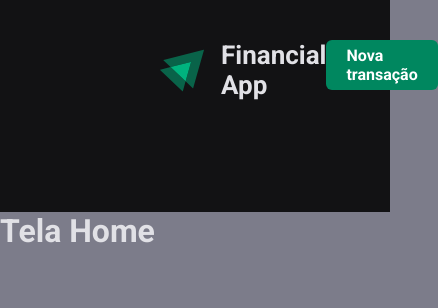
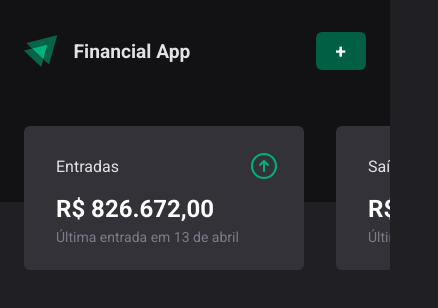
Before and after one commit to jeffmnb/financial-history-app, a React (Vite) app: page / in a window 390 px wide. Shown: the top 308 px of the page, 438 px wide, since content can reach past the window. Built offline with nearby package versions, Linux system fonts and the light colour scheme.

Commit message:
wip: responsive components

```diff
--- a/src/components/Button/Button.styles.ts
+++ b/src/components/Button/Button.styles.ts
@@ -1,11 +1,12 @@
 import { styled } from "styled-components"
 import { ButtonTypes } from "./Button.types"
 import { MagnifyingGlass } from "@phosphor-icons/react"
+import { caseDevice } from "../../styles/GlobalStyle"
 
 export const S = {
   Container: styled.div<Omit<ButtonTypes, "text">>`
     height: 3.125rem;
-    width: ${({ fullWidth }) => fullWidth && "100%"};
+    width: ${({ fullWidth }) => (fullWidth ? "100%" : "fit-content")};
     display: flex;
     gap: 0.75rem;
     justify-content: center;
@@ -15,22 +16,30 @@ export const S = {
     color: ${({ theme, variant }) =>
       variant === "primary" ? theme.colors.white : theme.colors["green-300"]};
     background-color: ${({ theme, variant }) =>
-      variant === "primary" ? theme.colors["green-500"] : "transparent"};
+      variant === "primary" ? theme.colors["green-700"] : "transparent"};
     border: ${({ theme, variant }) =>
       variant === "secondary" &&
       `0.0625rem solid ${theme.colors["green-300"]}`};
 
     &:hover {
       cursor: pointer;
-      background-color: ${({ theme }) => theme.colors["green-300"]};
+      background-color: ${({ theme }) => theme.colors["green-500"]};
       color: ${({ theme, variant }) =>
         variant === "secondary" && theme.colors.white};
     }
     transition: background-color 0.2s;
+
+    ${caseDevice("mobile")} {
+      height: 2.375rem;
+    }
   `,
   Title: styled.p`
-    font-size: 1rem;
+    font-size: 0.95rem;
     font-weight: 700;
+
+    ${caseDevice("mobile")} {
+      font-size: 1.2rem;
+    }
   `,
   SearchIcon: styled(MagnifyingGlass).attrs({ size: 20, weight: "bold" })``,
 }
--- a/src/components/Header/Header.styles.ts
+++ b/src/components/Header/Header.styles.ts
@@ -1,14 +1,22 @@
 import { styled } from "styled-components"
+import { caseDevice } from "../../styles/GlobalStyle"
 
 export const S = {
   Container: styled.header`
     background-color: ${({ theme }) => theme.colors["gray-900"]};
     width: 100%;
-    height: 13.25rem;
+    height: 12.6rem;
     padding: 2.5rem 10rem 0 10rem;
+
+    ${caseDevice("mobile")} {
+      padding: 2rem 1.5rem;
+    }
+  `,
+  Content: styled.div`
     display: flex;
     flex-direction: row;
     justify-content: space-between;
+    align-items: center;
   `,
   LogoArea: styled.div`
     height: fit-content;
@@ -18,9 +26,18 @@ export const S = {
     justify-content: center;
     align-items: center;
   `,
-  Logo: styled.img.attrs({ width: "45px", height: "45px" })``,
+  Logo: styled.img.attrs({ width: "45px", height: "45px" })`
+    ${caseDevice("mobile")} {
+      width: 2.1rem;
+      height: 2.1rem;
+    }
+  `,
   Title: styled.p`
     font-size: 1.625rem;
     font-weight: 700;
+
+    ${caseDevice("mobile")} {
+      font-size: 1.2rem;
+    }
   `,
 }
--- a/src/components/Header/Header.tsx
+++ b/src/components/Header/Header.tsx
@@ -2,16 +2,24 @@ import React from "react"
 import { S } from "./Header.styles"
 import LogoApp from "../../assets/AppIcon.svg"
 import { Button } from "../Button"
+import { useDevice } from "../../hooks/useDevice"
 
 export const Header: React.FC = () => {
+  const { isMobile } = useDevice()
+  const getTitleButton = () => {
+    if (isMobile) return "+"
+    return "Nova transação"
+  }
+
   return (
     <S.Container>
-      <S.LogoArea>
-        <S.Logo src={LogoApp} />
-        <S.Title>Financial App</S.Title>
-      </S.LogoArea>
-
-      <Button text="Nova transação" variant="primary" />
+      <S.Content>
+        <S.LogoArea>
+          <S.Logo src={LogoApp} />
+          <S.Title>Financial App</S.Title>
+        </S.LogoArea>
+        <Button text={getTitleButton()} variant="primary" />
+      </S.Content>
     </S.Container>
   )
 }
--- /dev/null
+++ b/src/components/SummaryCard/SummaryCard.styles.tsx
@@ -0,0 +1,72 @@
+import { styled } from "styled-components"
+import { SummaryCardProps, SummaryCardVariant } from "./SummaryCard.types"
+import {
+  ArrowCircleUp,
+  ArrowCircleDown,
+  CurrencyDollar,
+  IconProps,
+} from "@phosphor-icons/react"
+import { defaultTheme } from "../../styles/themes/default"
+import { caseDevice } from "../../styles/GlobalStyle"
+
+const BaseIcon = ({
+  type,
+  size,
+}: Pick<IconProps, "size"> & SummaryCardProps) => {
+  if (type === SummaryCardVariant.INPUT)
+    return (
+      <ArrowCircleUp color={defaultTheme.colors["green-300"]} size={size} />
+    )
+  if (type === SummaryCardVariant.OUTPUT)
+    return (
+      <ArrowCircleDown color={defaultTheme.colors["red-300"]} size={size} />
+    )
+  return <CurrencyDollar color={defaultTheme.colors.white} size={size} />
+}
+
+export const S = {
+  Container: styled.div<SummaryCardProps>`
+    min-width: 22rem;
+    height: 9rem;
+    display: flex;
+    flex-direction: column;
+    justify-content: space-between;
+    padding: 1.5rem 1.5rem 1.7rem 2rem;
+    border-radius: 0.375rem;
+    background-color: ${({ theme, type }) =>
+      type === "current"
+        ? theme.colors["green-700"]
+        : theme.colors["gray-600"]};
+
+    ${caseDevice("mobile")} {
+      min-width: 17.5rem;
+    }
+
+    ${caseDevice("tablet")} {
+      min-width: 23.5rem;
+    }
+  `,
+  StatusArea: styled.div`
+    display: flex;
+    flex-direction: row;
+    justify-content: space-between;
+    align-items: center;
+  `,
+  Status: styled.p``,
+  StatusIcon: styled(BaseIcon).attrs({ size: 32 })``,
+  Value: styled.p`
+    font-size: 1.6rem;
+    color: ${({ theme }) => theme.colors.white};
+    font-weight: 700;
+    margin-top: 0.8rem;
+
+    ${caseDevice("mobile")} {
+      font-size: 1.5rem;
+    }
+  `,
+  LastTimeAction: styled.p`
+    font-size: 0.875rem;
+    color: ${({ theme }) => theme.colors["gray-500"]};
+    margin-top: 0.4rem;
+  `,
+}
--- /dev/null
+++ b/src/components/SummaryCard/SummaryCard.tsx
@@ -0,0 +1,25 @@
+import { S } from "./SummaryCard.styles"
+import { SummaryCardProps, SummaryCardVariant } from "./SummaryCard.types"
+
+export const SummaryCard = ({ type, value }: SummaryCardProps) => {
+  const getStatusTitle = () => {
+    switch (type) {
+      case SummaryCardVariant.INPUT:
+        return "Entradas"
+      case SummaryCardVariant.OUTPUT:
+        return "Saídas"
+      default:
+        return "Em conta"
+    }
+  }
+  return (
+    <S.Container type={type}>
+      <S.StatusArea>
+        <S.Status>{getStatusTitle()}</S.Status>
+        <S.StatusIcon type={type} />
+      </S.StatusArea>
+      <S.Value>R$ {value}</S.Value>
+      <S.LastTimeAction>Última entrada em 13 de abril</S.LastTimeAction>
+    </S.Container>
+  )
+}
--- /dev/null
+++ b/src/components/SummaryCard/SummaryCard.types.ts
@@ -0,0 +1,10 @@
+export type SummaryCardProps = {
+  type: SummaryCardVariant
+  value?: string
+}
+
+export enum SummaryCardVariant {
+  INPUT = "inputs",
+  OUTPUT = "outputs",
+  CURRENT = "current",
+}
--- /dev/null
+++ b/src/components/SummaryCard/index.ts
@@ -0,0 +1 @@
+export * from "./SummaryCard"
--- /dev/null
+++ b/src/hooks/useDevice.ts
@@ -0,0 +1,16 @@
+import { useLayoutEffect, useState } from "react"
+
+export const useDevice = () => {
+  const [width, setWidth] = useState(window.innerWidth)
+  const isMobile = width < 768
+  const isTablet = width < 1024
+  const isDesktop = !isMobile && !isTablet
+
+  useLayoutEffect(() => {
+    const updateWidth = () => setWidth(window.innerWidth)
+    window.addEventListener("resize", updateWidth)
+    return () => window.removeEventListener("resize", updateWidth)
+  }, [])
+
+  return { isDesktop, isMobile, isTablet, width }
+}
--- a/src/pages/Home/Home.page.tsx
+++ b/src/pages/Home/Home.page.tsx
@@ -1,12 +1,34 @@
 import React from "react"
 import { S } from "./Home.styles"
 import { Header } from "../../components/Header"
+import { SummaryCardVariant } from "../../components/SummaryCard/SummaryCard.types"
+import { SummaryCard } from "../../components/SummaryCard/SummaryCard"
 
 export const HomePage: React.FC = () => {
+  const inputsValue = "826.672,00"
+  const outputsValue = "5.235,00"
+  const currentValue = "821.437,00"
+
   return (
     <S.Container>
       <Header />
-      <h1>Tela Home</h1>
+      <S.SummaryCardsList>
+        <SummaryCard
+          key={SummaryCardVariant.INPUT}
+          type={SummaryCardVariant.INPUT}
+          value={inputsValue}
+        />
+        <SummaryCard
+          key={SummaryCardVariant.OUTPUT}
+          type={SummaryCardVariant.OUTPUT}
+          value={outputsValue}
+        />
+        <SummaryCard
+          key={SummaryCardVariant.CURRENT}
+          type={SummaryCardVariant.CURRENT}
+          value={currentValue}
+        />
+      </S.SummaryCardsList>
     </S.Container>
   )
 }
--- a/src/pages/Home/Home.styles.ts
+++ b/src/pages/Home/Home.styles.ts
@@ -1,5 +1,31 @@
 import { styled } from "styled-components"
+import { caseDevice } from "../../styles/GlobalStyle"
 
 export const S = {
-  Container: styled.div``,
+  Container: styled.div`
+    display: flex;
+    position: relative;
+    justify-content: center;
+  `,
+  SummaryCardsList: styled.div`
+    width: 100%;
+    overflow: scroll;
+    display: flex;
+    gap: 2rem;
+    flex-direction: row;
+    margin-top: 2.5rem;
+    top: 5.375rem;
+    position: absolute;
+    padding-left: 10rem;
+    padding-right: 10rem;
+
+    ${caseDevice("mobile")} {
+      padding-left: 1.5rem;
+      padding-right: 1.5rem;
+    }
+
+    ${caseDevice("tablet")} {
+      padding-right: 10rem;
+    }
+  `,
 }
--- a/src/styles/GlobalStyle.ts
+++ b/src/styles/GlobalStyle.ts
@@ -1,4 +1,12 @@
 import { createGlobalStyle } from "styled-components"
+
+const devices = {
+  mobile: "@media (max-width: 770px)",
+  tablet: "@media (min-width: 770px) and (max-width: 1024px)",
+  desktop: "@media (min-width: 1024px)",
+}
+
+export const caseDevice = (device: keyof typeof devices) => devices[device]
 
 export const GlobalStyle = createGlobalStyle`
     *{
@@ -13,7 +21,7 @@ export const GlobalStyle = createGlobalStyle`
     }
 
     body {
-        background-color: ${({ theme }) => theme.colors["gray-500"]};
+        background-color: ${({ theme }) => theme.colors["gray-800"]};
         color: ${({ theme }) => theme.colors["gray-100"]};
     }
 
```
